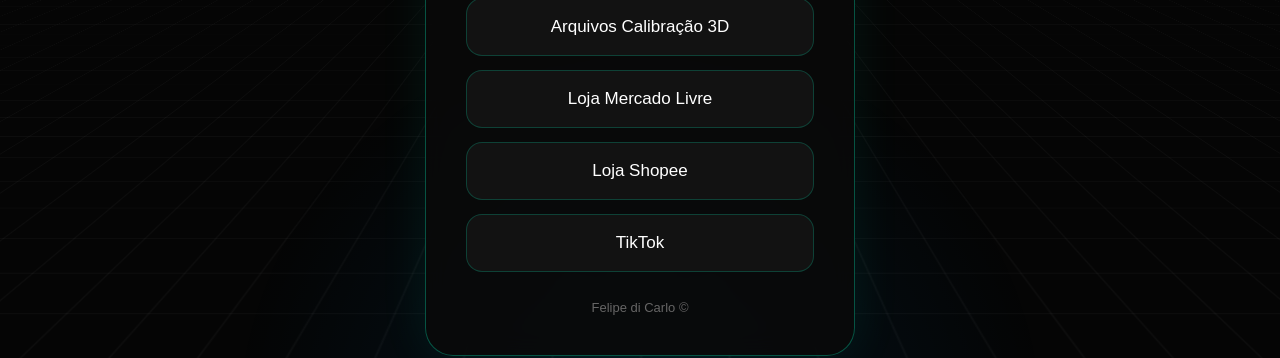
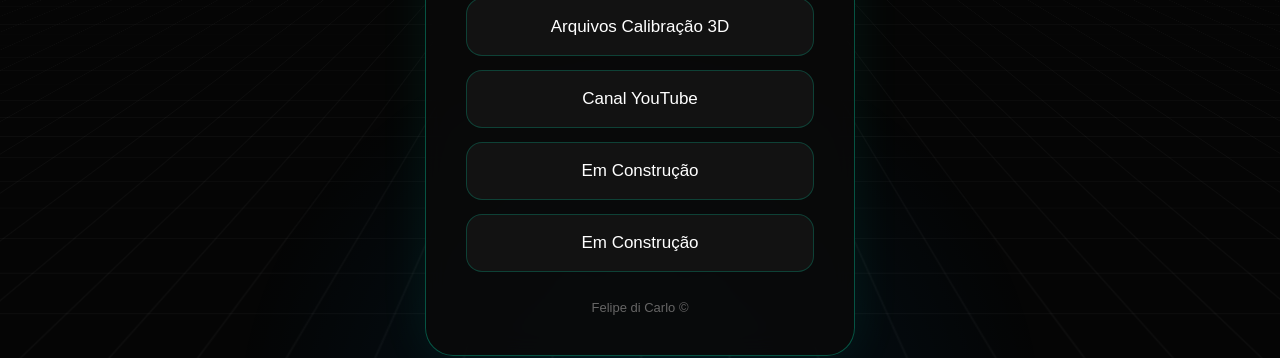
Before and after one commit to fedicarlo/felipe-links, a plain HTML site: page index.html in a window 1280 px wide. Shown: the part 368-726 px from the top of the page. Drawn offline with Linux system fonts and the light colour scheme.

Commit message:
Update index.html

```diff
--- a/index.html
+++ b/index.html
@@ -151,15 +151,15 @@
 </a>
 
 <a class="link" href="https://mercadolivre.com.br/" target="_blank">
-Loja Mercado Livre
+Canal YouTube
 </a>
 
 <a class="link" href="https://shopee.com.br/" target="_blank">
-Loja Shopee
+Em Construção
 </a>
 
 <a class="link" href="https://tiktok.com/" target="_blank">
-TikTok
+Em Construção
 </a>
 
 <div class="footer">
```
